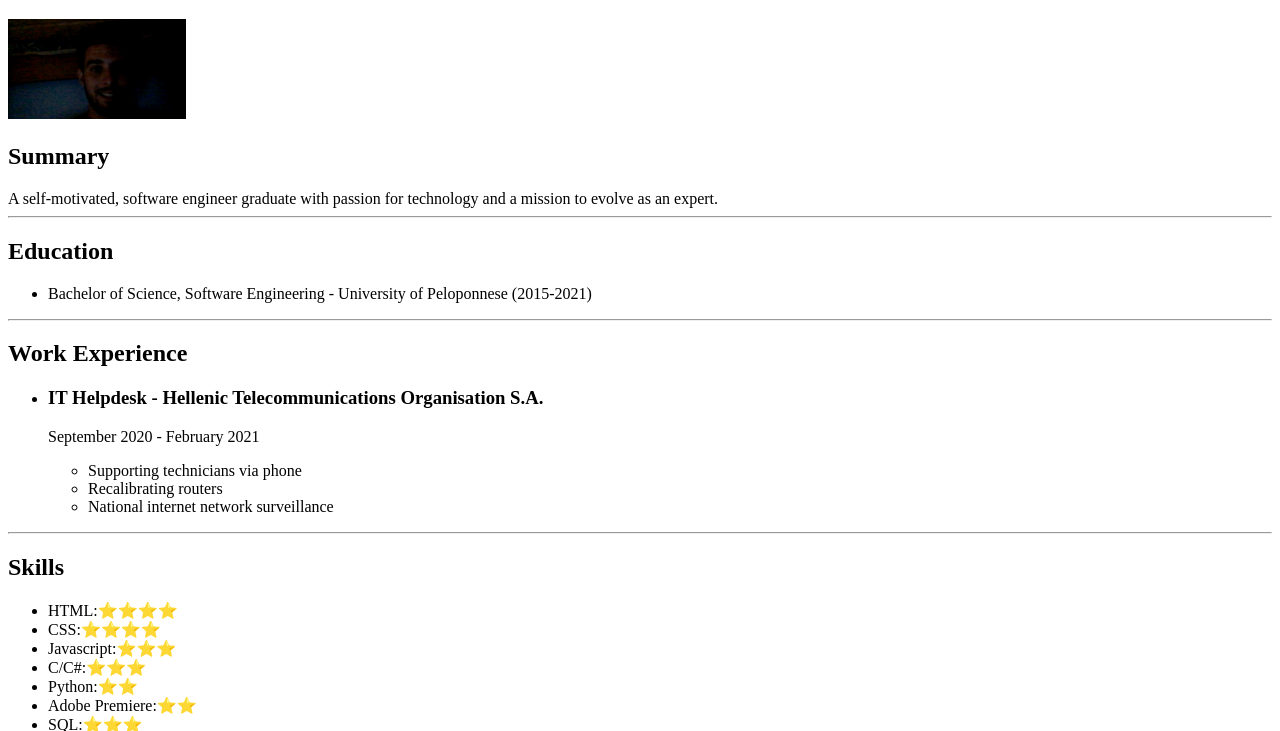
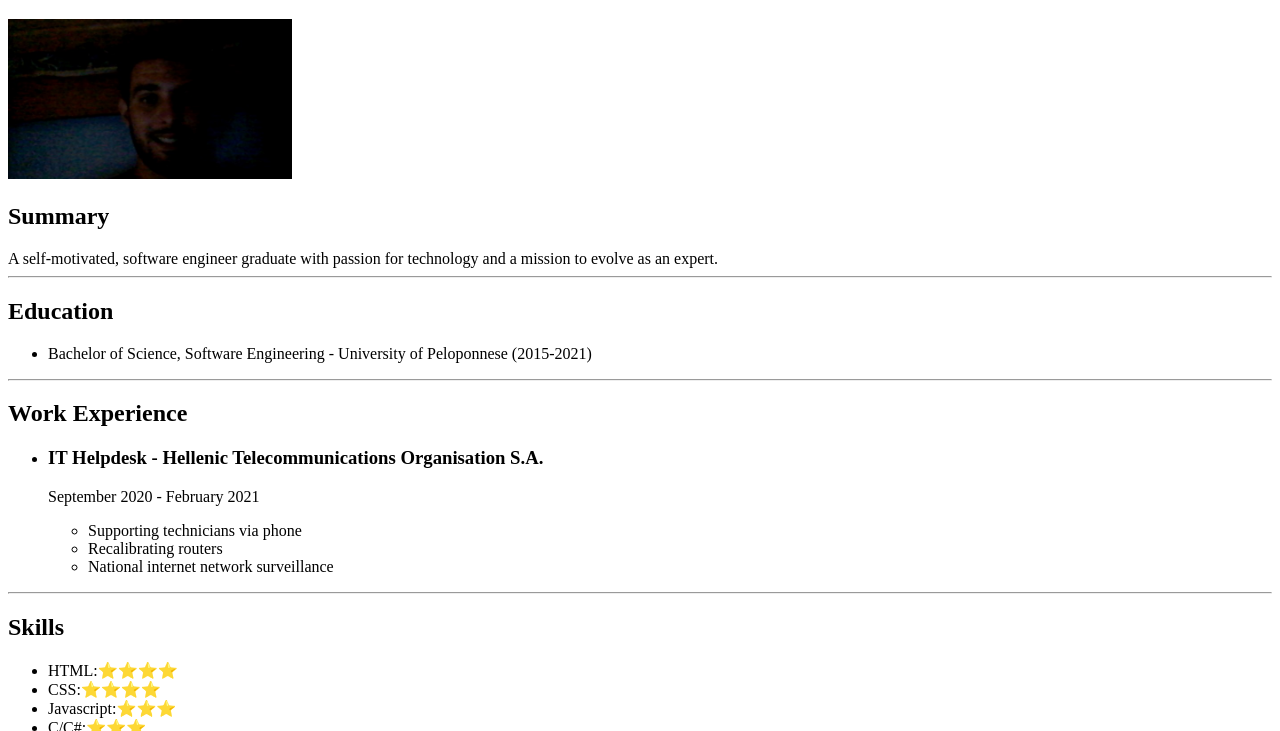
Before and after one commit to DimitrisPapazafeiris/My-CV, a plain HTML site: page index.html in a window 1280 px wide. Shown: the part 61-792 px from the top of the page. Drawn offline with Linux system fonts and the light colour scheme.

Commit message:
Add files via upload

```diff
--- a/index.html
+++ b/index.html
@@ -7,7 +7,7 @@
 </head>
 <body>
     <h1>Dimitris Papazafeiris</h1>
-    <img src ="Me.jpg" height="100">
+    <img src ="Me.jpg" height="160">
     <h2>Summary</h2>
     A self-motivated, software engineer graduate with passion for technology and a mission to evolve as an expert.
     <hr>
```
